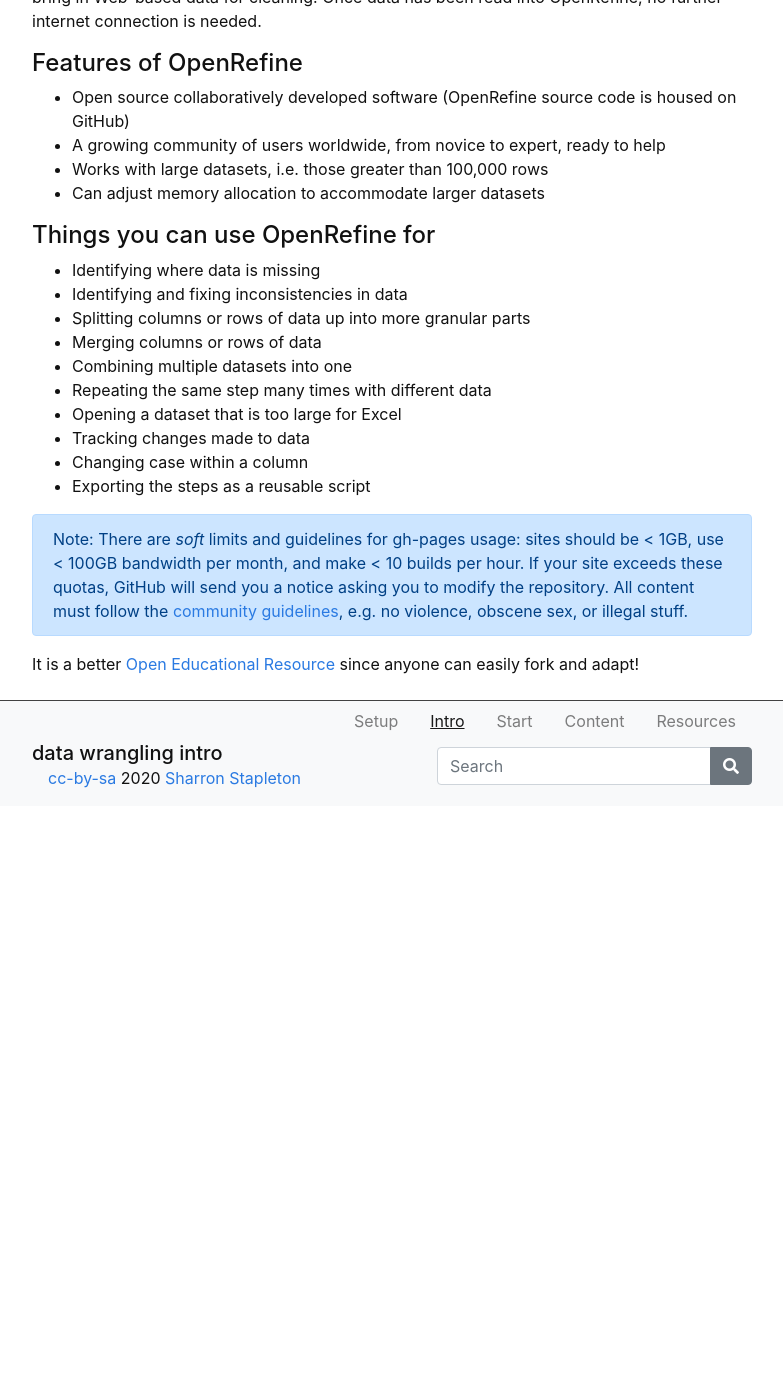
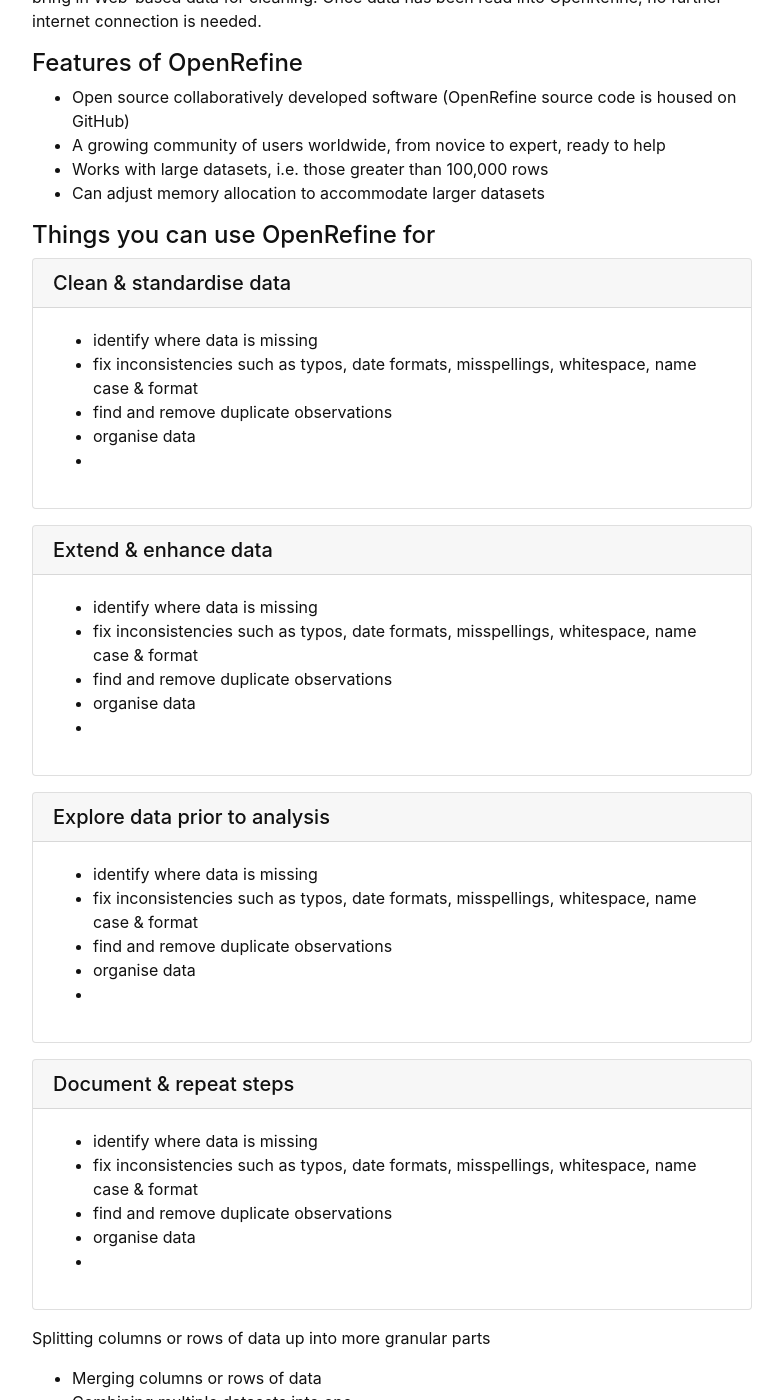
Before and after one commit to GULibrarySandbox/intro-data-wrangle, a Jekyll site: the page built from content/1-intro.md, in a window 1280 px wide and 1400 px high, scrolled down 678 px. Shown: the whole window, without its empty margins (248-1031 px from the left). Built offline with Jekyll 4.4.1, drawn with Linux system fonts in a browser that asks for light colours; before the commit the page ends 1484 px from its top, so only the background shows below that; some of the changed text lies outside the part shown.

Commit message:
Update 1-intro.md

```diff
--- a/content/1-intro.md
+++ b/content/1-intro.md
@@ -18,18 +18,42 @@ It runs inside your Web browser, but no web connection is needed to use it, unle
 
 #### Things you can use OpenRefine for
 
-- Identifying where data is missing
-- Identifying and fixing inconsistencies in data
-- Splitting columns or rows of data up into more granular parts
+{% capture text %}
+- identify where data is missing
+- fix inconsistencies such as typos, date formats, misspellings, whitespace, name case & format
+- find and remove duplicate observations
+- organise data
+- {% endcapture %} {% include card.md header="Clean & standardise data" text=text %}
+
+{% capture text %}
+- identify where data is missing
+- fix inconsistencies such as typos, date formats, misspellings, whitespace, name case & format
+- find and remove duplicate observations
+- organise data
+- {% endcapture %} {% include card.md header="Extend & enhance data" text=text %}
+
+{% capture text %}
+- identify where data is missing
+- fix inconsistencies such as typos, date formats, misspellings, whitespace, name case & format
+- find and remove duplicate observations
+- organise data
+- {% endcapture %} {% include card.md header="Explore data prior to analysis" text=text %}
+
+{% capture text %}
+- identify where data is missing
+- fix inconsistencies such as typos, date formats, misspellings, whitespace, name case & format
+- find and remove duplicate observations
+- organise data
+- {% endcapture %} {% include card.md header="Document & repeat steps" text=text %}
+
+Splitting columns or rows of data up into more granular parts
 - Merging columns or rows of data
 - Combining multiple datasets into one
 - Repeating the same step many times with different data
 - Opening a dataset that is too large for Excel
 - Tracking changes made to data
-- Changing case within a column
 - Exporting the steps as a reusable script
-
-
+transform : combine values or reshape data
 
 {% capture text %}Note:
 There are *soft* limits and guidelines for gh-pages usage: sites should be < 1GB, use < 100GB bandwidth per month, and make < 10 builds per hour.
```
